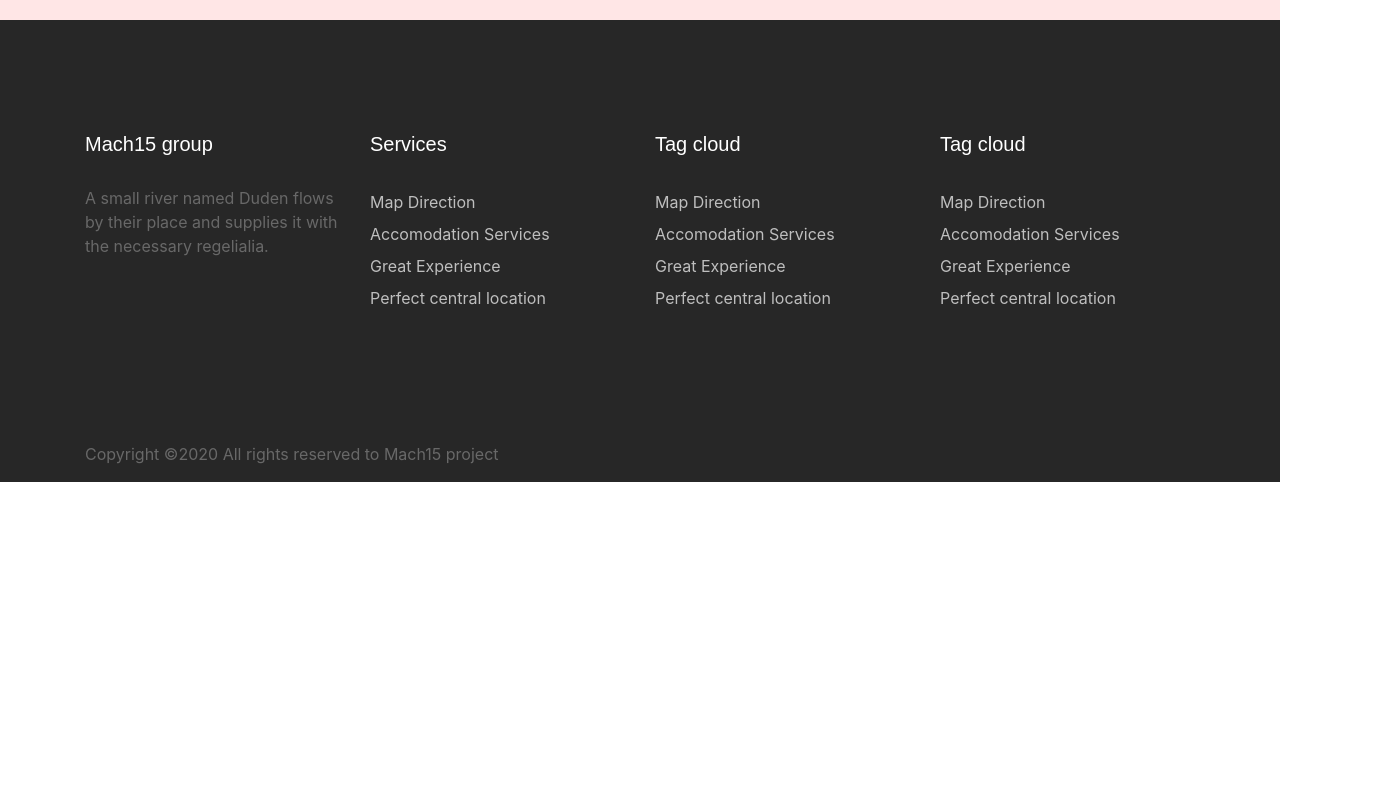
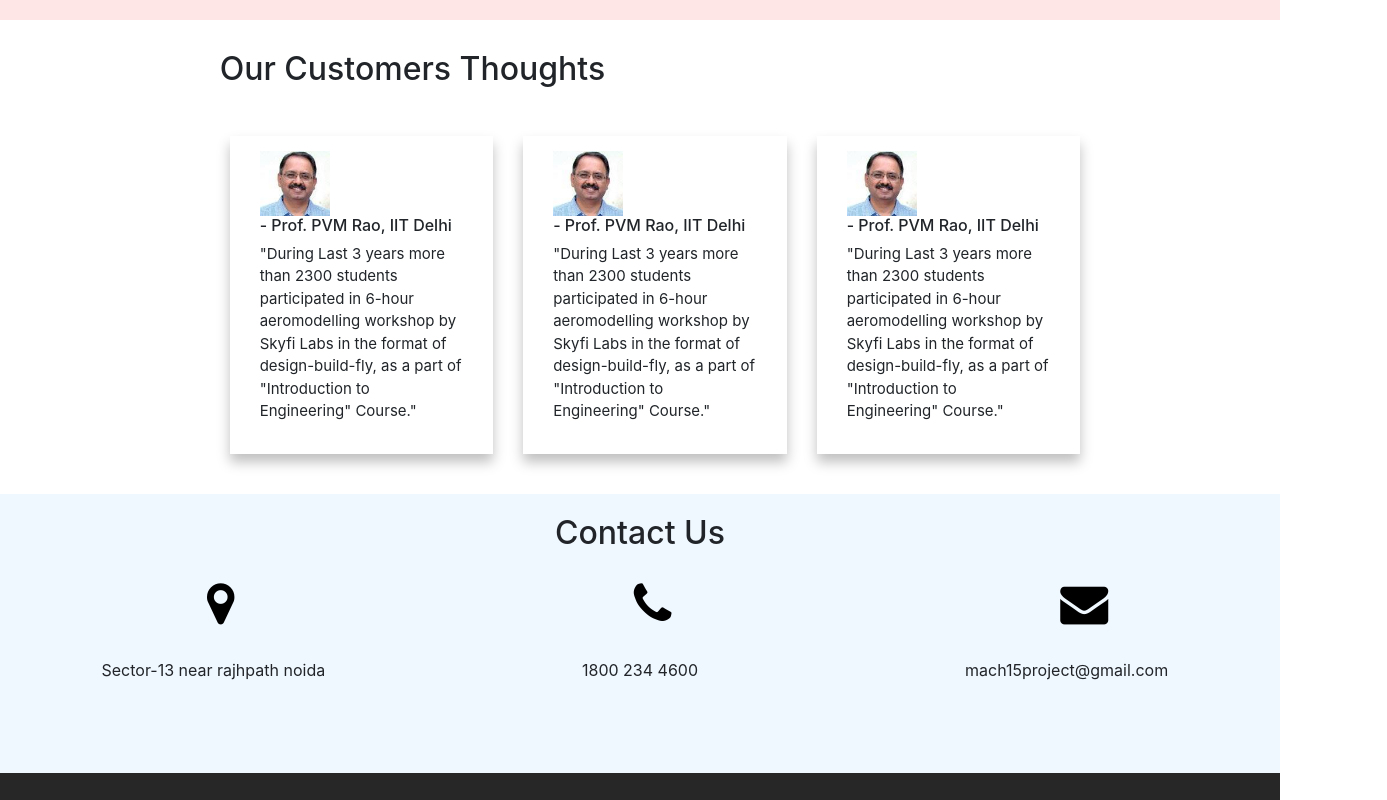
Before and after one commit to shivamkumardubey/mach15-project, an Angular app: page / in a window 1280 px wide. Shown: the part 1680-2480 px from the top of the page, 1387 px wide, since content can reach past the window. Before the commit the page ends 2162 px from the top, so only its background shows below. Built offline with nearby package versions, Linux system fonts and the light colour scheme.

Commit message:
contact section

```diff
--- a/src/app/main/main.component.css
+++ b/src/app/main/main.component.css
@@ -79,3 +79,41 @@
               }
 
           }
+
+
+
+
+/* forcoustmer */
+.mainc{
+    width: 100%;
+
+    padding-top: 50px;
+    padding-bottom: 50px;
+}
+.svgc{
+    margin-top: 30px;
+    font-size: 15px;
+
+}
+.svg1c{
+    margin-right: 30px;
+    border-radius: 100%;
+
+}
+
+   .svgsc{
+    box-shadow: 0px 8px 12px 0px rgba(0, 0, 0, 0.25);
+    margin: 10px;
+    padding: 15px;
+    margin-right: 20px;
+   }
+
+   .svgssc{
+    box-shadow: 0px 8px 12px 0px rgba(0, 0, 0, 0.25);
+    padding-top: 30px;
+    padding-bottom: 30px;
+   }
+          /*  */
+          /* for contact */
+          .cont1{text-align: center;
+        padding: 20px;}
--- a/src/app/main/main.component.html
+++ b/src/app/main/main.component.html
@@ -168,6 +168,72 @@
       </div>
   </div>
 </div>
+<!-- coustmer section -->
+<div class="container-fluid offset-sm-1 " style="padding-left: 10vw;padding-right: 10vw;padding-top: 30px; padding-bottom: 30px;  ">
+  <div class="">
+      <div class="row ">
+          <h2>Our Customers Thoughts</h2>
+        </div>
+
+      <div class="row svgc ">
+          <div class="col-sm-3 svgsc">
+
+                  <div class="col svg1c"><img src="../../assets/12.jpg" width="70"></div>
+                  <div class="col"><h6>- Prof. PVM Rao, IIT Delhi</h6>
+                  <p>"During Last 3 years more than 2300 students participated in 6-hour aeromodelling workshop by Skyfi Labs in the format of design-build-fly, as a part of "Introduction to Engineering" Course."</p></div>
+
+          </div>
+          <div class="col-sm-3 svgsc">
+
+              <div class="col svg1c"><img src="../../assets/12.jpg" width="70"></div>
+              <div class="col"><h6>- Prof. PVM Rao, IIT Delhi</h6>
+              <p>"During Last 3 years more than 2300 students participated in 6-hour aeromodelling workshop by Skyfi Labs in the format of design-build-fly, as a part of "Introduction to Engineering" Course."</p></div>
+
+      </div>
+      <div class="col-sm-3 svgsc">
+
+          <div class="col svg1c"><img src="../../assets/12.jpg" width="70"></div>
+          <div class="col"><h6>- Prof. PVM Rao, IIT Delhi</h6>
+          <p>"During Last 3 years more than 2300 students participated in 6-hour aeromodelling workshop by Skyfi Labs in the format of design-build-fly, as a part of "Introduction to Engineering" Course."</p></div>
+
+  </div>
+      </div>
+  </div>
+</div>
+
+<!--  -->
+<!-- contact section -->
+  <div class="container-fluid" style="    background-color:aliceblue;padding-bottom: 75px;">
+    <div class="row ">
+      <div class="col-12 cont1">
+        <h2 class="">Contact Us</h2>
+      </div>
+    </div>
+    <div class="row ">
+
+
+
+      <div class="col-sm-4 ">
+        <div style="    padding-left: 15vw;padding-bottom: 30px;"><i class="fa fa-map-marker" style="font-size:48px;color:black"></i></div>
+         <div s>   <p style="    text-align: center;">Sector-13 near rajhpath noida</p></div>
+
+
+      </div>
+      <div class="col-sm-4 ">
+        <div style=" padding-left: 15vw;padding-bottom: 30px;"> <i class="fa fa-phone" style="font-size:48px;color:black"></i></div>
+        <div>   <p style="    text-align: center;">1800 234 4600</p></div>
+
+      </div>
+      <div class="col-sm-4 ">
+
+        <div style="padding-left: 15vw;padding-bottom: 30px;"><i class="fa fa-envelope" style="font-size:48px;color:black"></i></div>
+        <div>   <p style="    text-align: center;">mach15project@gmail.com</p></div>
+      </div>
+    </div>
+
+  </div>
+<!--  -->
+
 <!-- footer -->
 
 <app-footer></app-footer>
```
Also changed, not shown: src/assets/12.jpg (added), 6 other files (tests, documents, lock files or other folders).
